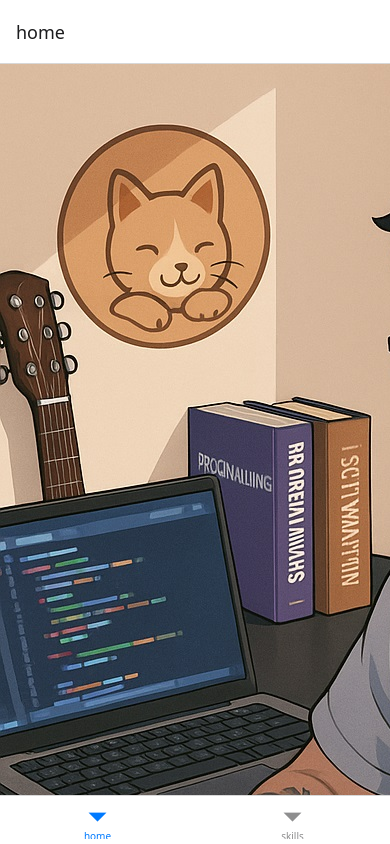
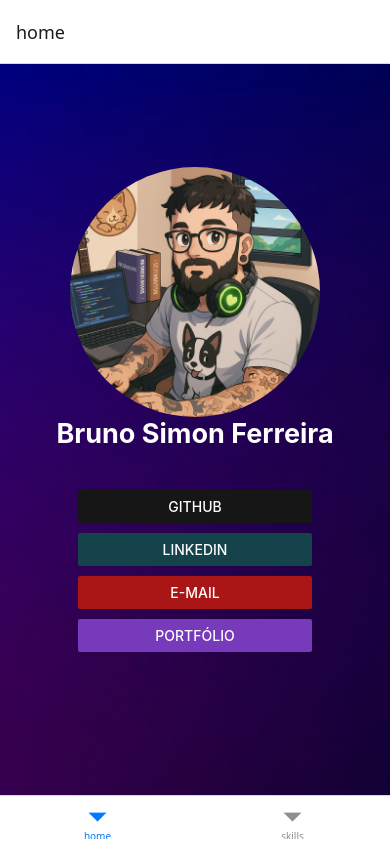
Before and after one commit to simonntech/portfolioBootcamp, a React Native app: screen / in a window 390 px wide. Built offline with nearby package versions, Linux system fonts and the light colour scheme.

Commit message:
home screen and styles

```diff
--- a/src/screens/HomeScreen.tsx
+++ b/src/screens/HomeScreen.tsx
@@ -1,16 +1,42 @@
 import { StatusBar } from "expo-status-bar";
-import { View, Text, Image } from "react-native";
-import profileImg from '../../assets/perfiltech.jpg'
+import { View, Text, Image, ImageBackground, Button } from "react-native";
+import profileImg from '../../assets/perfiltech.jpg';
+import bgImg from '../../assets/background.jpg'
+import styles from "./Styles";
 
 export default function HomeScreen() {
     return (
-        <View>
-            <Image
-                source={profileImg}
-                width={200}
-            />
-            <Text>Bruno Simon Ferreira</Text>
-            <StatusBar></StatusBar>
+        <View style={styles.container}>
+            <ImageBackground
+                source={bgImg}
+                style={styles.container}
+            >
+                <Image
+                    source={profileImg}
+                    style={styles.imgSize}
+                />
+                <Text style={styles.title}>Bruno Simon Ferreira</Text>
+                <View style={styles.btnCont}>
+                    <Button
+                        title="Github"
+                        color={'#161616ff'}
+                    />
+                    <Button
+                        title="Linkedin"
+                        color={'#14434bff'}
+                    />
+                    <Button
+                        title="E-mail"
+                        color={'#aa1616ff'}
+                    />
+                    <Button
+                        title="Portfólio"
+                        color={'rgba(118, 58, 187, 1)'}
+                    />
+                </View>
+                <StatusBar></StatusBar>
+            </ImageBackground>
+
         </View>
     )
 }
--- a/src/screens/SkillsScreen.tsx
+++ b/src/screens/SkillsScreen.tsx
@@ -7,7 +7,7 @@ export default function SkillsScreen() {
         <View>
             <Image
                 source={profileImg}
-                width={200}
+                width={100}
             />
             <Text>Habilidades</Text>
             <StatusBar></StatusBar>
--- a/src/screens/Styles.tsx
+++ b/src/screens/Styles.tsx
@@ -0,0 +1,27 @@
+import { StyleSheet } from "react-native";
+
+const styles = StyleSheet.create({
+    container: {
+        flex: 1,
+        justifyContent: 'center',
+        alignItems: 'center',
+        width: '100%'
+    },
+    imgSize: {
+        width: 250,
+        height: 250,
+        borderRadius: 200
+    },
+    title: {
+        color: '#ffffffff',
+        fontSize: 27,
+        fontWeight: 'bold'
+    },
+    btnCont: {
+        marginVertical: 40,
+        width: '60%',
+        gap: 10
+    }
+});
+
+export default styles;
```
